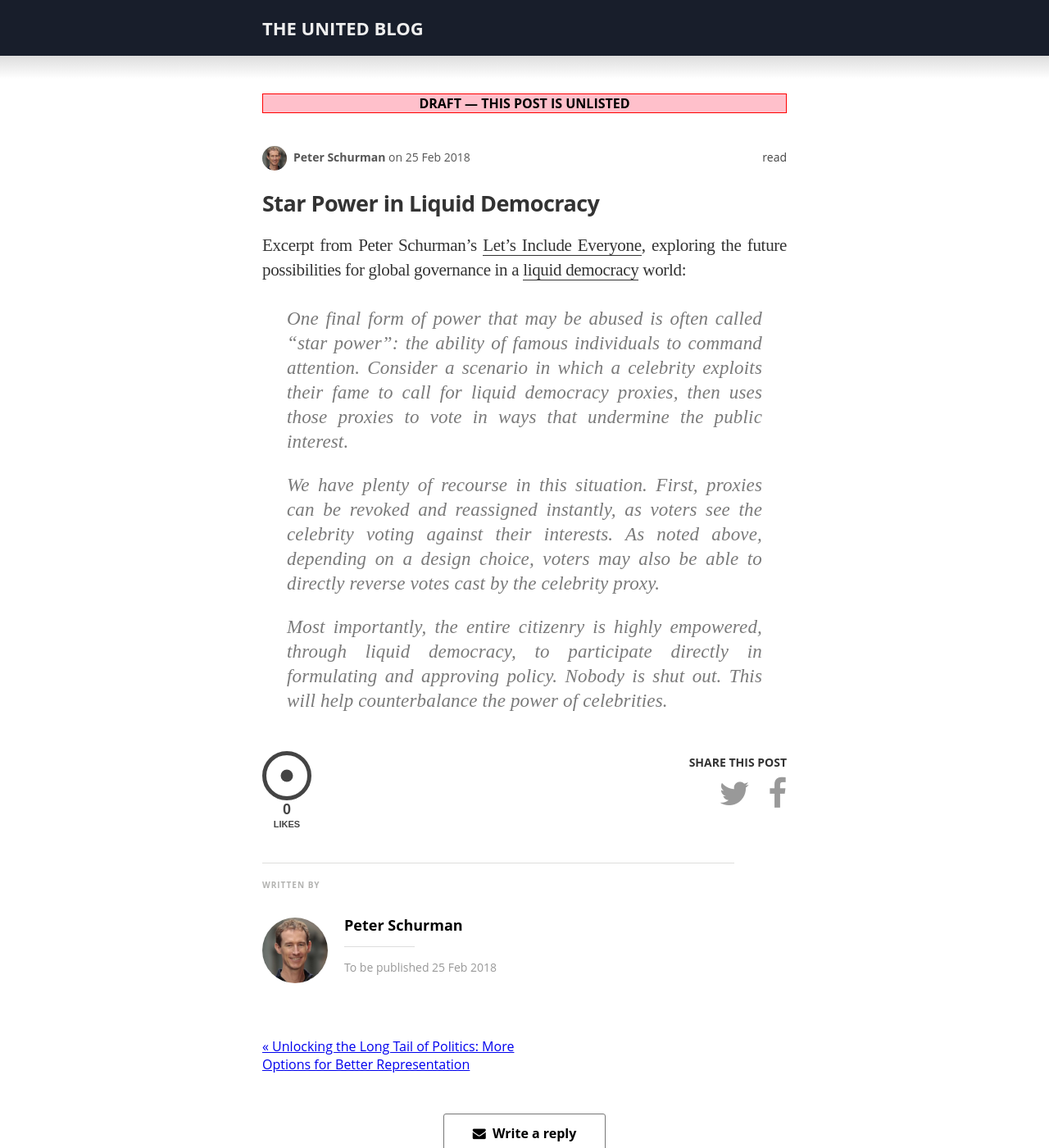
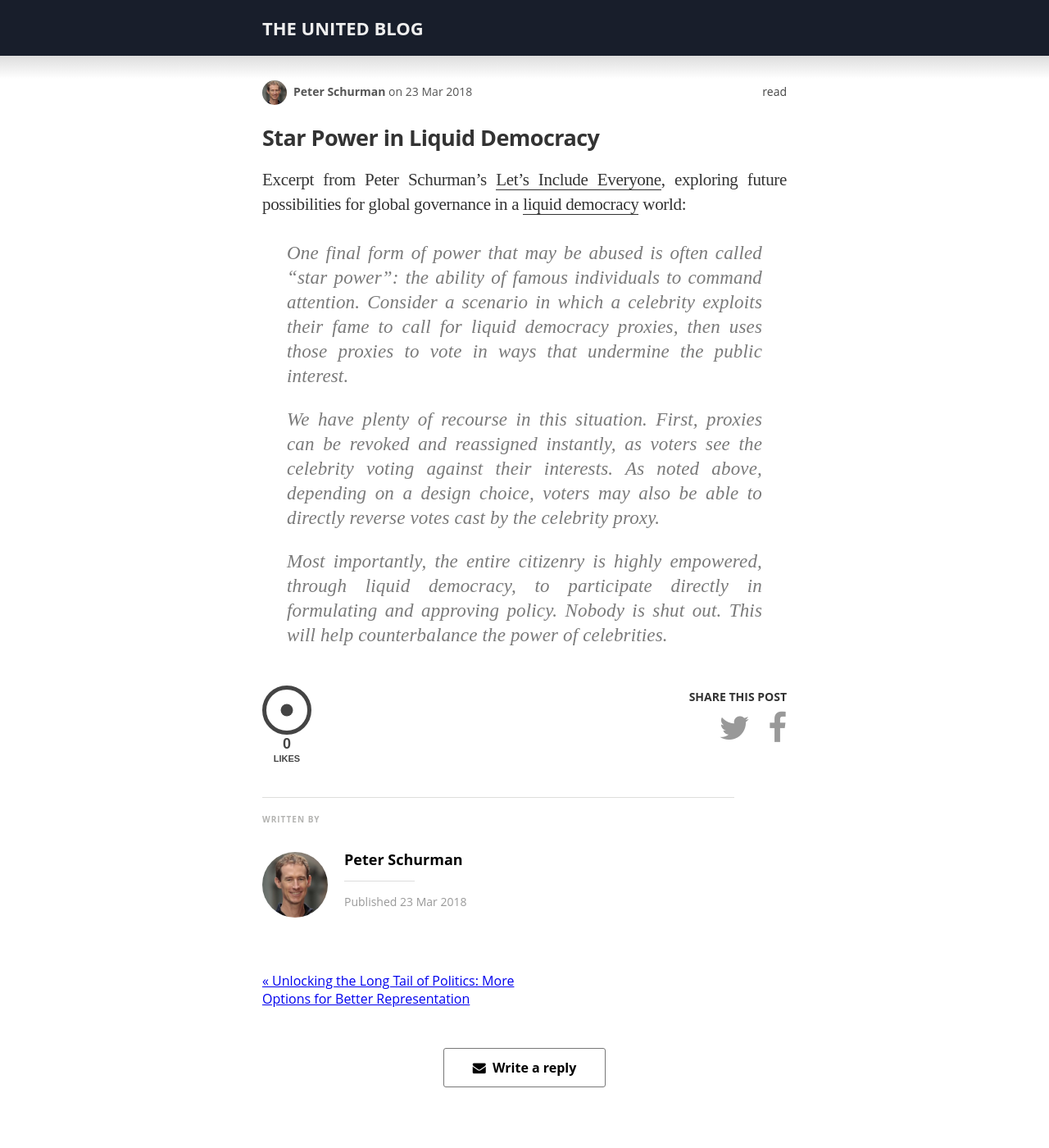
Before and after one commit to voteliquid/blog, a Jekyll site: the page built from _posts/2018-03-23-star-power.md, in a window 1280 px wide and 1400 px high. Shown: the whole window at 82% size. Built offline with Jekyll 4.4.1, drawn with Linux system fonts in a browser that asks for light colours; nearby versions of some CDN libraries; some web fonts are replaced.

Commit message:
Publish peterschurman's 'Star Power in Liquid Democracy'

```diff
--- a/_posts/2018-02-25-star-power.md
+++ b/_posts/2018-03-23-star-power.md
@@ -3,10 +3,9 @@ layout: post
 title: "Star Power in Liquid Democracy"
 author: peterschurman
 excerpt: What defense does liquid democracy offer against celebrity power?
-unlisted: true
 ---
 
-Excerpt from Peter Schurman's [Let's Include Everyone](https://docs.google.com/document/d/1_KzPGe-q-Z-FEHgfAeZ1AxsBD5yoLIO26vARmB2pAfY/edit?usp=sharing), exploring the future possibilities for global governance in a [liquid democracy](/2016/09/21/what-is-liquid-democracy/) world:
+Excerpt from Peter Schurman's [Let's Include Everyone](https://docs.google.com/document/d/1_KzPGe-q-Z-FEHgfAeZ1AxsBD5yoLIO26vARmB2pAfY/edit?usp=sharing), exploring future possibilities for global governance in a [liquid democracy](/2016/09/21/what-is-liquid-democracy/) world:
 
 > One final form of power that may be abused is often called “star power”: the ability of famous individuals to command attention. Consider a scenario in which a celebrity exploits their fame to call for liquid democracy proxies, then uses those proxies to vote in ways that undermine the public interest.
 >
```
